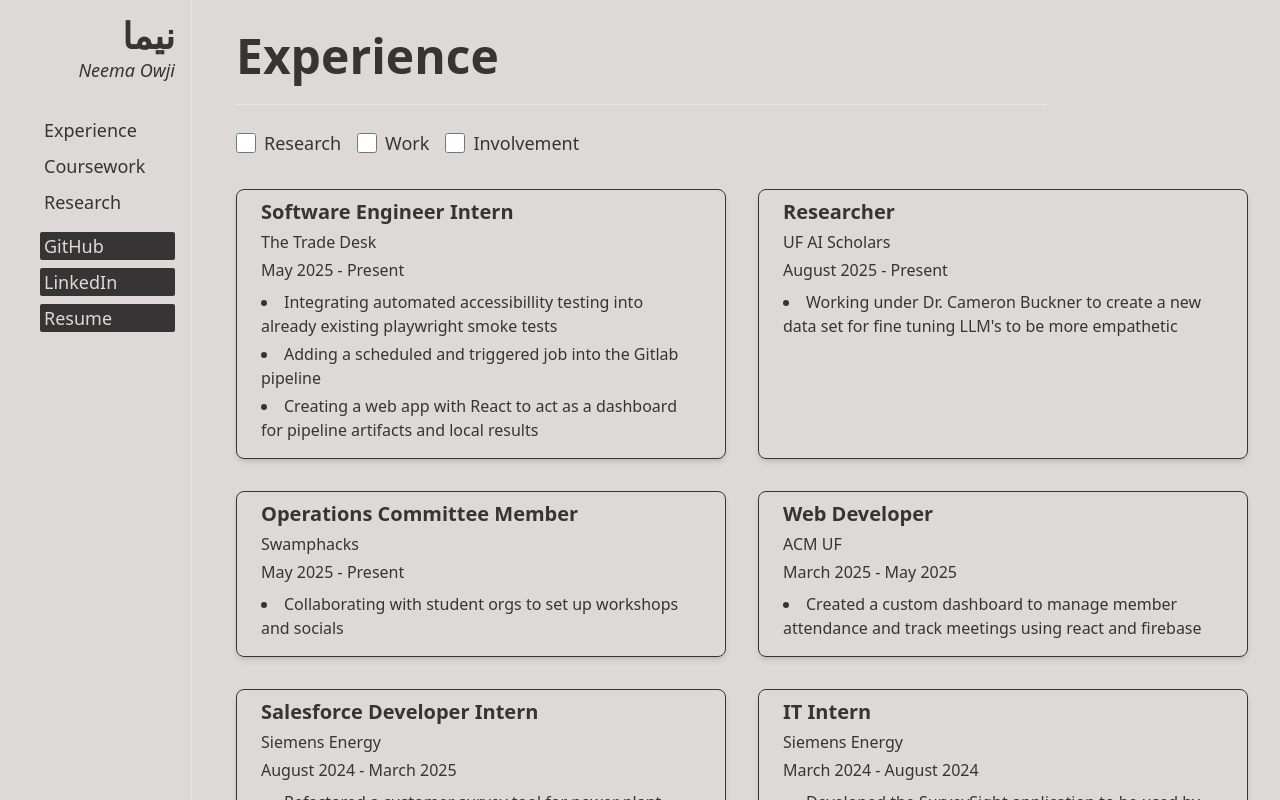
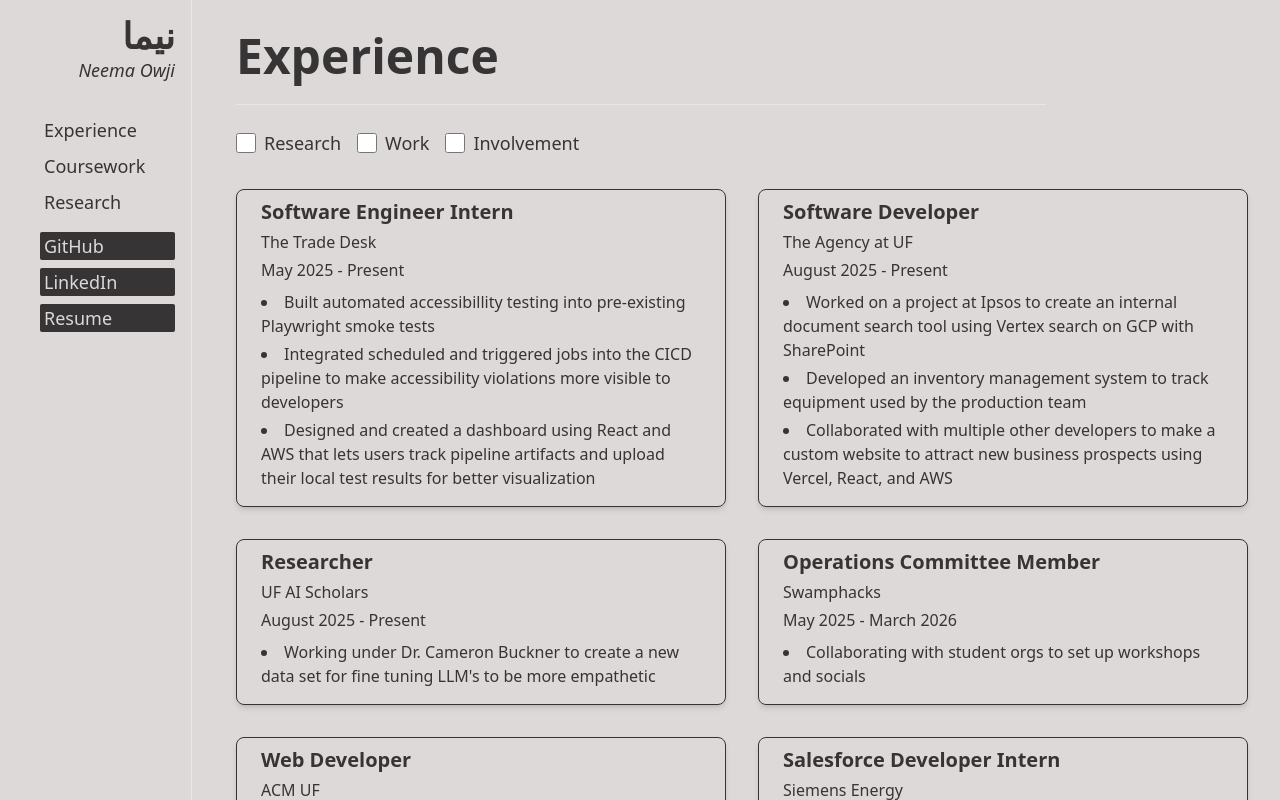
Before and after one commit to nowji/personal-website, a React (Vite) app: page /experience in a window 1280 px wide. Shown: the top 800 px of the page. Built offline with nearby package versions, Linux system fonts and the light colour scheme.

Commit message:
added The Agency to experiences and updated TTD experience

```diff
--- a/src/data/experiences.ts
+++ b/src/data/experiences.ts
@@ -6,9 +6,20 @@ const experiences: Experience[] = [
     position: "Software Engineer Intern",
     startDate: "May 2025",
     description: [
-      "Integrating automated accessibillity testing into already existing playwright smoke tests",
-      "Adding a scheduled and triggered job into the Gitlab pipeline",
-      "Creating a web app with React to act as a dashboard for pipeline artifacts and local results",
+      "Built automated accessibillity testing into pre-existing Playwright smoke tests",
+      "Integrated scheduled and triggered jobs into the CICD pipeline to make accessibility violations more visible to developers",
+      "Designed and created a dashboard using React and AWS that lets users track pipeline artifacts and upload their local test results for better visualization",
+    ],
+    type: "work",
+  },
+  {
+    company: "The Agency at UF",
+    position: "Software Developer",
+    startDate: "August 2025",
+    description: [
+      "Worked on a project at Ipsos to create an internal document search tool using Vertex search on GCP with SharePoint",
+      "Developed an inventory management system to track equipment used by the production team",
+      "Collaborated with multiple other developers to make a custom website to attract new business prospects using Vercel, React, and AWS",
     ],
     type: "work",
   },
@@ -25,6 +36,7 @@ const experiences: Experience[] = [
     company: "Swamphacks",
     position: "Operations Committee Member",
     startDate: "May 2025",
+    endDate: "March 2026",
     description: [
       "Collaborating with student orgs to set up workshops and socials",
     ],
```
